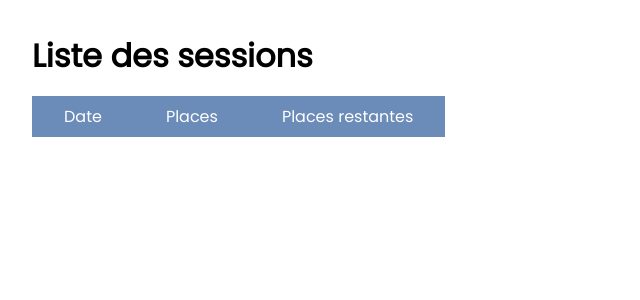
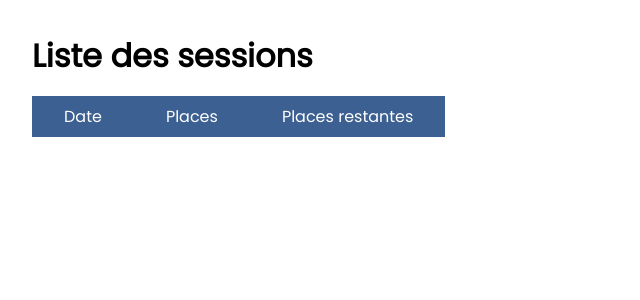
Before and after one commit to Charlydcn/Session, a Symfony app: template templates/session/index.html.twig in a window 1280 px wide. Shown: the part 80-380 px from the top of the page, without its empty margins (0-640 px from the left). Run offline with Twig, Linux system fonts and the light colour scheme; the template is opened without the code that fills it, so the values that code supplies are empty; some libraries are stand-ins or nearby versions.

Commit message:
session/index.css: background-color change thead

```diff
--- a/public/css/session/index.css
+++ b/public/css/session/index.css
@@ -1,5 +1,9 @@
 .formation {
-    background-color: #466373;
+    background-color: #6b8bb8;
+}
+
+thead {
+    background-color: #3c6091;
 }
 
 .formation td {
```
